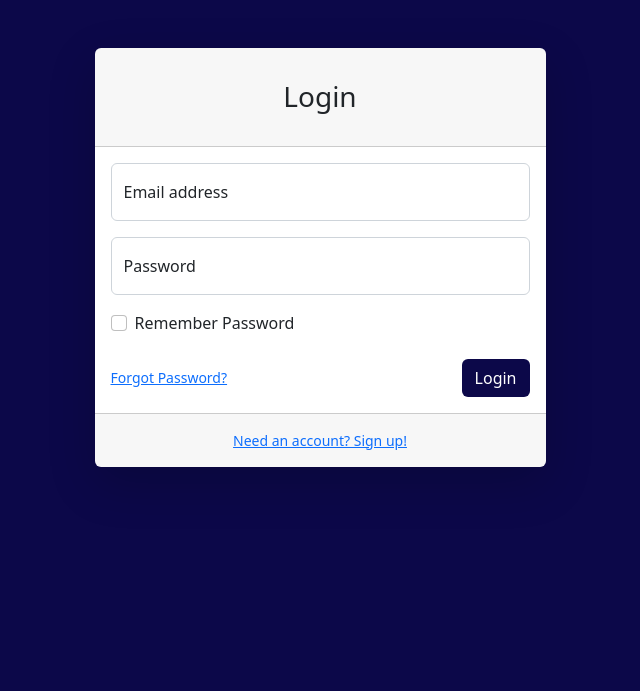
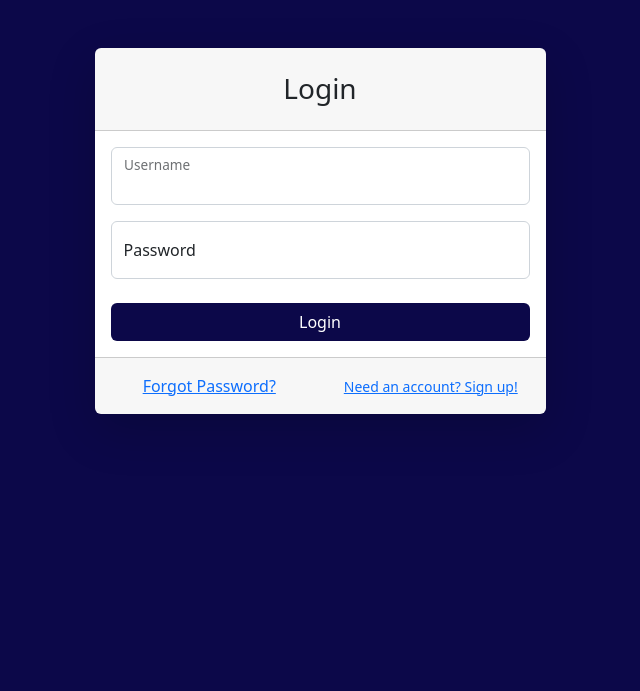
Before and after one commit to talemwa-eria-jackson-0/Online-Auction-System, a Django app: page /login/ in a window 1280 px wide. Shown: the top 691 px of the page, without its empty margins (320-960 px from the left). Run offline with Django 4.2, Linux system fonts and the light colour scheme; some libraries are stand-ins or nearby versions.

Commit message:
implemeted login and reister

```diff
--- a/core/urls.py
+++ b/core/urls.py
@@ -10,6 +10,7 @@ urlpatterns = [
     path("reset_password/", views.reset_password, name="reset_password"),
     path("change_password/", views.change_password, name="change_password"),
     path("my_profile/", views.my_profile, name="my_profile"),
-    path("register/", views.register, name="register"),
-    path("login/", views.login, name="login"),
+    path("register/", views.user_register, name="register"),
+    path("login/", views.user_login, name="login"),
+    path("logout/", views.user_logout, name="logout"),
 ]
--- a/core/views.py
+++ b/core/views.py
@@ -2,6 +2,9 @@ from django.shortcuts import render, redirect
 from django.contrib.auth.forms import UserCreationForm
 from . import forms
 from django.contrib import messages
+
+from django.contrib.auth import authenticate, login, logout
+from django.contrib.auth.decorators import login_required
 
 # Create your views here.
 
@@ -9,53 +12,95 @@ def home(request):
     return render(request, "core/home.html")
 
 
+@login_required(login_url="login")
 def dashboard(request):
     return render(request, "core/index.html")
 
 
+@login_required(login_url="login")
 def my_auctions(request):
     return render(request, "core/my_auctions.html")
 
 
+@login_required(login_url="login")
 def all_auctions(request):
     return render(request, "core/all_auctions.html")
 
 
+@login_required(login_url="login")
 def my_applications(request):
     return render(request, "core/my_applications.html")
 
 
+@login_required(login_url="login")
 def change_password(request):
     return render(request, "core/change_password.html")
 
 
+@login_required(login_url="login")
 def reset_password(request):
     return render(request, "core/reset_password.html")
 
 
+@login_required(login_url="login")
 def my_profile(request):
     return render(request, "core/my_profile.html")
 
 
-def register(request):
+# def user_register(request):
+#     if request.method == "POST":
+#         form = forms.RegistrationForm(request.POST)
+#         if form.is_valid():
+#             form.save()
+#             messages.success(request, "You have successfully created your account")
+#             # proces data and create user
+#             # redirect to the login page
+#             return redirect("login")
+#         else:
+#             # form = forms.CustomRegistrationForm()
+#             messages.error(request, "Error")
+#     else:
+#         form = forms.RegistrationForm()
+
+#     return render(request, "core/register.html", {
+#         "form": form,
+#     })
+
+
+def user_login(request):
     if request.method == "POST":
-        form = forms.RegistrationForm(request.POST)
+        username = request.POST["username"]
+        password = request.POST["password"]
+
+        user = authenticate(request, username=username, password=password)
+
+        if user is not None:
+            login(request, user)
+            return redirect("dashboard")
+
+
+    return render(request, "core/login.html", {
+        # "page": page,
+    })
+
+
+def user_logout(request):
+    logout(request)
+    return redirect("login")
+
+
+def user_register(request):
+    form = forms.CustomUserCreationForm()
+
+    if request.method == "POST":
+        form = forms.UserCreationForm(request.POST)
+        # registering the user to the db
         if form.is_valid():
-            form.save()
-            messages.success(request, "You have successfully created your account")
-            # proces data and create user
-            # redirect to the login page
-            return redirect("login")
-        else:
-            # form = forms.CustomRegistrationForm()
-            messages.error(request, "Error")
-    else:
-        form = forms.RegistrationForm()
+            user = form.save()
+            # logging in the user automatically
+            login(request, user)
+            return redirect("dashboard")
 
     return render(request, "core/register.html", {
         "form": form,
     })
-
-
-def login(request):
-    return render(request, "core/login.html")
--- a/templates/core/login.html
+++ b/templates/core/login.html
@@ -7,7 +7,7 @@
         <meta name="viewport" content="width=device-width, initial-scale=1, shrink-to-fit=no" />
         <meta name="description" content="" />
         <meta name="author" content="" />
-        <title>Login - SB Admin</title>
+        <title>Auction | Login</title>
         <link href="{% static 'css/styles.css' %}" rel="stylesheet" />
         <script src="https://use.fontawesome.com/releases/v6.3.0/js/all.js" crossorigin="anonymous"></script>
 
@@ -26,29 +26,32 @@
                         <div class="row justify-content-center">
                             <div class="col-lg-5">
                                 <div class="card shadow-lg border-0 rounded-lg mt-5">
-                                    <div class="card-header"><h3 class="text-center font-weight-light my-4">Login</h3></div>
+                                    <div class="card-header"><h3 class="text-center font-weight-light my-3">Login</h3></div>
                                     <div class="card-body">
-                                        <form>
+                                        <form method="POST">
+                                            {% csrf_token %}
                                             <div class="form-floating mb-3">
-                                                <input class="form-control" id="inputEmail" type="email" placeholder="name@example.com" />
-                                                <label for="inputEmail">Email address</label>
+                                                <input name="username" class="form-control" id="username" type="text"/>
+                                                <label for="username">Username</label>
                                             </div>
                                             <div class="form-floating mb-3">
-                                                <input class="form-control" id="inputPassword" type="password" placeholder="Password" />
-                                                <label for="inputPassword">Password</label>
-                                            </div>
-                                            <div class="form-check mb-3">
-                                                <input class="form-check-input" id="inputRememberPassword" type="checkbox" value="" />
-                                                <label class="form-check-label" for="inputRememberPassword">Remember Password</label>
+                                                <input name="password" class="form-control" id="Password" type="password" placeholder="Password" />
+                                                <label for="Password">Password</label>
                                             </div>
                                             <div class="d-flex align-items-center justify-content-between mt-4 mb-0">
-                                                <a class="small" href="#">Forgot Password?</a>
-                                                <a class="btn bg-darkblue text-white" href="{% url 'dashboard' %}">Login</a>
+                                                <button type="submit" class="btn w-100 bg-darkblue text-white">Login</button>
                                             </div>
                                         </form>
                                     </div>
                                     <div class="card-footer text-center py-3">
-                                        <div class="small"><a href="{% url 'register' %}">Need an account? Sign up!</a></div>
+                                        <div class="row">
+                                            <div class="col-6">
+                                                <a  href="#">Forgot Password?</a>
+                                            </div>
+                                            <div class="col-6">
+                                                <a class="small" href="{% url 'register' %}">Need an account? Sign up!</a>
+                                            </div>
+                                        </div>
                                     </div>
                                 </div>
                             </div>
--- a/templates/core/my_auctions.html
+++ b/templates/core/my_auctions.html
@@ -37,7 +37,7 @@
 
                 <div class="mb-3">
                     <input type="file" class="form-control" id="product_image" name="product_image">
-                    <div id="product_image" class="form-text text-info">Upload pictures for the product</div>
+                    <div id="product_image" class="form-text text-darkblue">Upload pictures for the product</div>
                 </div>
                 <div class="mb-3">
                     <textarea class="form-control" name="product_description" id="product_description" rows="5"
```
Also changed, not shown: core/forms.py (+23 -40 lines), templates/base.html (+8 -3 lines), templates/core/register.html (+32 -3 lines), db.sqlite3.
